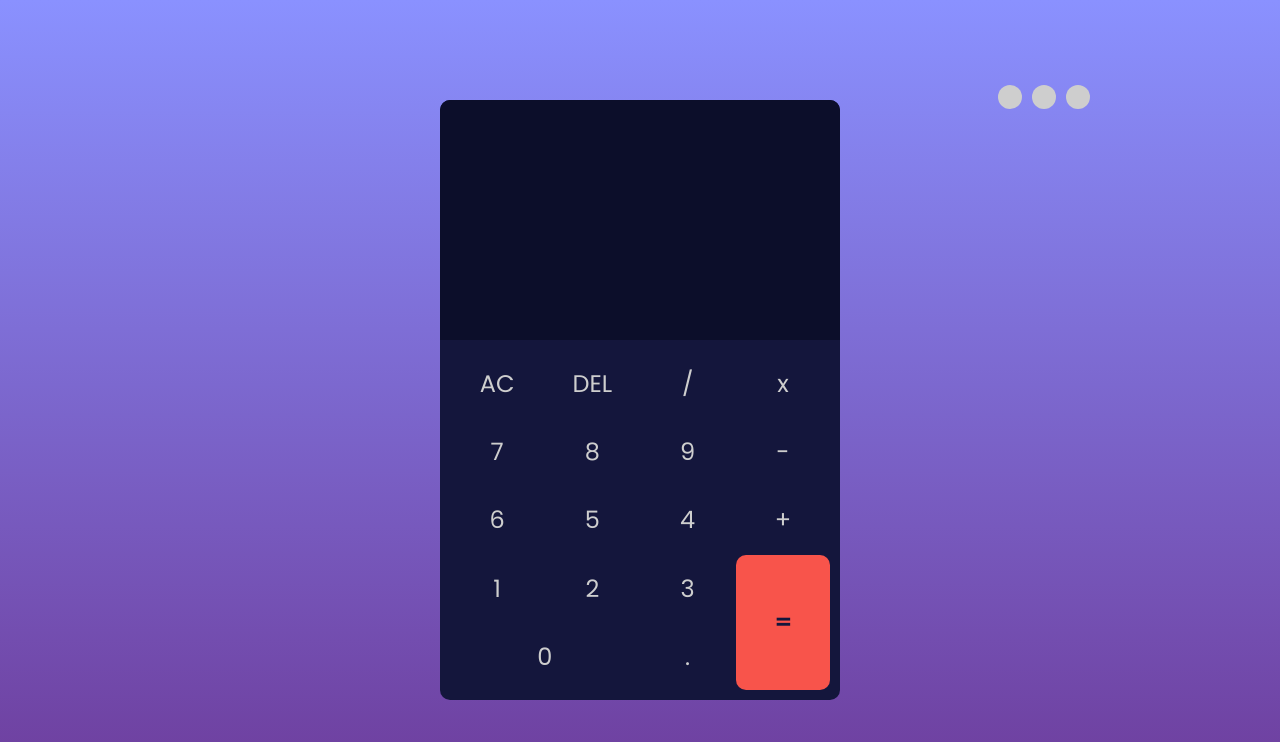
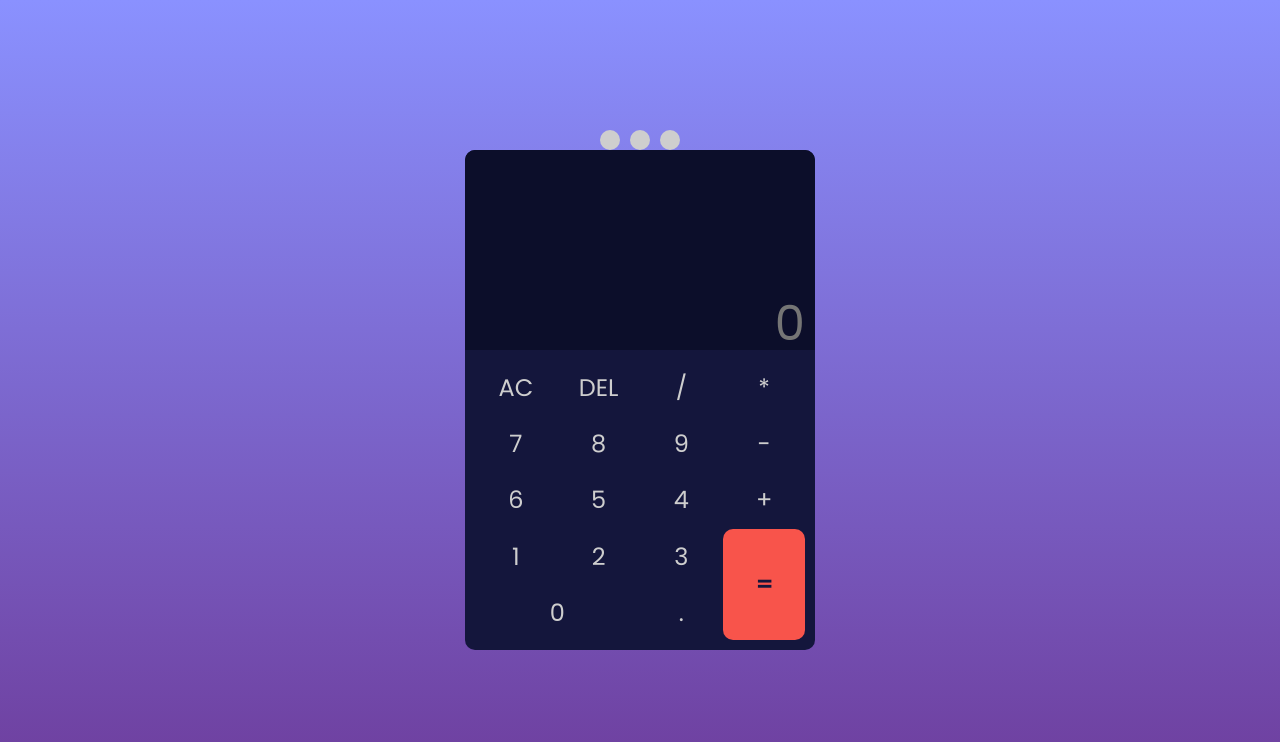
Before and after one commit to kervines/math-calculator, a plain HTML site: page index.html in a window 1280 px wide. Drawn offline with Linux system fonts and the light colour scheme.

Commit message:
finalizado code js

```diff
--- a/css/style.css
+++ b/css/style.css
@@ -5,8 +5,9 @@
   --thrid-color: #f8544b;
   --text-color: #cecece;
 
-  --hover-color-one: #0c0e2a;
-  --hover-color-two: #cc413a;
+  --hover-color-one: #0c0e2a3b;
+  --hover-color-two: #f04b43;
+  --hover-text-color: #7a7a7a;
 }
 :root .dark-mode {
   /* dark color*/
@@ -38,15 +39,15 @@
   transition: 0.3s;
 }
 
-button {
+input {
   border: none;
   background: none;
 }
 
 .containerColor {
   position: absolute;
-  top: 85px;
-  right: 190px;
+  top: 130px;
+  right: 600px;
   z-index: 1;
 }
 
@@ -58,11 +59,17 @@ button {
 .dark,
 .light,
 .normal {
-  width: 24px;
-  height: 24px;
+  width: 20px;
+  height: 20px;
   background-color: var(--text-color);
   border-radius: 50%;
   z-index: 1;
+}
+
+.dark:hover,
+.light:hover,
+.normal:hover {
+  background-color: var(--hover-text-color);
 }
 
 .container {
@@ -77,8 +84,8 @@ button {
 }
 
 .containerCalculator {
-  width: 400px;
-  height: 600px;
+  width: 350px;
+  height: 500px;
   background: var(--primary-color);
 
   display: flex;
@@ -88,8 +95,6 @@ button {
 
 .containerResult {
   height: 40%;
-  font-size: 3rem;
-  text-align: end;
   padding: 10px 5px;
   position: relative;
 
@@ -99,10 +104,17 @@ button {
   border-top-right-radius: 10px;
 }
 
-.result {
+#result {
+  font-size: 3rem;
+
+  width: 330px;
+  text-align: end;
+  background: none;
+  border-style: none;
+
   position: absolute;
+  bottom: -10px;
   right: 10px;
-  bottom: 10px;
 }
 
 .keyboardCalculator {
@@ -113,16 +125,18 @@ button {
   padding: 10px;
 }
 
-.keyboardCalculator .btn {
+.btn,
+#equal,
+#del {
   height: 100%;
   font-size: 1.5rem;
   border-radius: 10px;
   transition: 0.2s;
 }
 
-.keyboardCalculator .btn:hover {
-  background-color: var(--hover-color-one);
-  box-shadow: -1px -1px 2px var(--text-color);
+.btn:hover,
+#del:hover {
+  box-shadow: 0px 9px 20px rgba(0, 0, 0, 0.41);
   transition: 0;
 }
 
@@ -140,4 +154,5 @@ button {
 
 #equal:hover {
   background-color: var(--hover-color-two);
+  box-shadow: 0px 9px 20px rgba(0, 0, 0, 0.41);
 }
--- a/index.html
+++ b/index.html
@@ -12,7 +12,9 @@
   <link href="https://fonts.googleapis.com/css2?family=Poppins&display=swap" rel="stylesheet">
   <link rel="shortcut icon" href="favicon.ico" type="image/x-icon">
   <link rel="stylesheet" href="./css/style.css">
+
   <script defer src="./js/script.js"></script>
+  <script defer src="./js/color-mode.js"></script>
 </head>
 
 <body>
@@ -28,31 +30,32 @@
 
     <div class="containerCalculator">
       <div class="containerResult">
-        <p class="result"></p>
+        <input type="text" id="result" disabled placeholder="0">
       </div>
       <div class="keyboardCalculator">
-        <button class="btn" id="cln">AC</button>
-        <button class="btn" id="del">DEL</button>
-        <button class="btn">/</button>
-        <button class="btn">x</button>
+        <input type="button" value="AC" id="cln" class="btn" />
+        <!-- Erase Single Value -->
+        <input type="button" value="DEL" id="del" class="" />
+        <input type="button" value="/" class="btn" />
+        <input type="button" value="*" class="btn" />
 
-        <button class="btn">7</button>
-        <button class="btn">8</button>
-        <button class="btn">9</button>
-        <button class="btn">-</button>
+        <input type="button" value="7" class="btn" />
+        <input type="button" value="8" class="btn" />
+        <input type="button" value="9" class="btn" />
+        <input type="button" value="-" class="btn" />
 
-        <button class="btn">6</button>
-        <button class="btn">5</button>
-        <button class="btn">4</button>
-        <button class="btn">+</button>
+        <input type="button" value="6" class="btn" />
+        <input type="button" value="5" class="btn" />
+        <input type="button" value="4" class="btn" />
+        <input type="button" value="+" class="btn" />
 
-        <button class="btn">1</button>
-        <button class="btn">2</button>
-        <button class="btn">3</button>
-        <button class="btn" id="equal">=</button>
+        <input type="button" value="1" class="btn" />
+        <input type="button" value="2" class="btn" />
+        <input type="button" value="3" class="btn" />
 
-        <button class="btn" id="zero">0</button>
-        <button class="btn">.</button>
+        <input type="button" value="=" id="equal" class="" />
+        <input type="button" value="0" class="btn" id="zero" />
+        <input type="button" value="." class="btn" />
       </div>
     </div>
   </main>
--- /dev/null
+++ b/js/color-mode.js
@@ -0,0 +1,27 @@
+//===================== Color mode =======================//
+const normal = document.querySelector('.normal');
+const dark = document.querySelector('.dark');
+const light = document.querySelector('.light');
+const body = document.body;
+
+normal.addEventListener('click', () => {
+  if (
+    body.classList.contains('dark-mode') ||
+    body.classList.contains('light-mode')
+  ) {
+    body.classList.remove('dark-mode');
+    body.classList.remove('light-mode');
+  }
+});
+dark.addEventListener('click', () => {
+  if (body.classList.contains('light-mode')) {
+    body.classList.remove('light-mode');
+  }
+  body.classList.add('dark-mode');
+});
+light.addEventListener('click', () => {
+  if (body.classList.contains('dark-mode')) {
+    body.classList.remove('dark-mode');
+  }
+  body.classList.add('light-mode');
+});
--- a/js/script.js
+++ b/js/script.js
@@ -1,42 +1,44 @@
-const result = document.querySelector('.result');
 const buttons = document.querySelectorAll('.btn');
-const normal = document.querySelector('.normal');
-const dark = document.querySelector('.dark');
-const light = document.querySelector('.light');
-const body = document.body;
+const result = document.querySelector('#result');
+const equal = document.querySelector('#equal');
+const cln = document.querySelector('#cln');
+const del = document.querySelector('#del');
 
-buttons.forEach((e) => {
-  e.addEventListener('click', () => {
-    if (result.innerHTML.length < 12) result.innerHTML += e.innerHTML;
-    if (e.innerHTML === 'AC') {
-      clearAll();
+window.onload = () => {
+  result.value = '';
+};
+
+let equal_pressed = 0;
+
+buttons.forEach((btn_class) => {
+  btn_class.addEventListener('click', () => {
+    if (equal_pressed == 1) {
+      result.value = '';
+      equal_pressed = 0;
     }
+    result.value += btn_class.value;
   });
 });
 
-const clearAll = () => {
-  result.innerHTML = '';
-};
-
-//===================== Color mode =======================//
-normal.addEventListener('click', () => {
-  if (
-    body.classList.contains('dark-mode') ||
-    body.classList.contains('light-mode')
-  ) {
-    body.classList.remove('dark-mode');
-    body.classList.remove('light-mode');
+equal.addEventListener('click', () => {
+  equal_pressed = 1;
+  let res_val = result.value;
+  try {
+    let solution = eval(res_val);
+    if (Number.isInteger(solution)) {
+      result.value = solution;
+    } else {
+      result.value = solution.toFixed(2);
+    }
+  } catch (err) {
+    alert('Invalid Inut');
   }
 });
-dark.addEventListener('click', () => {
-  if (body.classList.contains('light-mode')) {
-    body.classList.remove('light-mode');
-  }
-  body.classList.add('dark-mode');
+
+cln.addEventListener('click', () => {
+  result.value = '';
 });
-light.addEventListener('click', () => {
-  if (body.classList.contains('dark-mode')) {
-    body.classList.remove('dark-mode');
-  }
-  body.classList.add('light-mode');
+
+del.addEventListener('click', () => {
+  result.value = result.value.substr(0, result.value.length - 1);
 });
```
